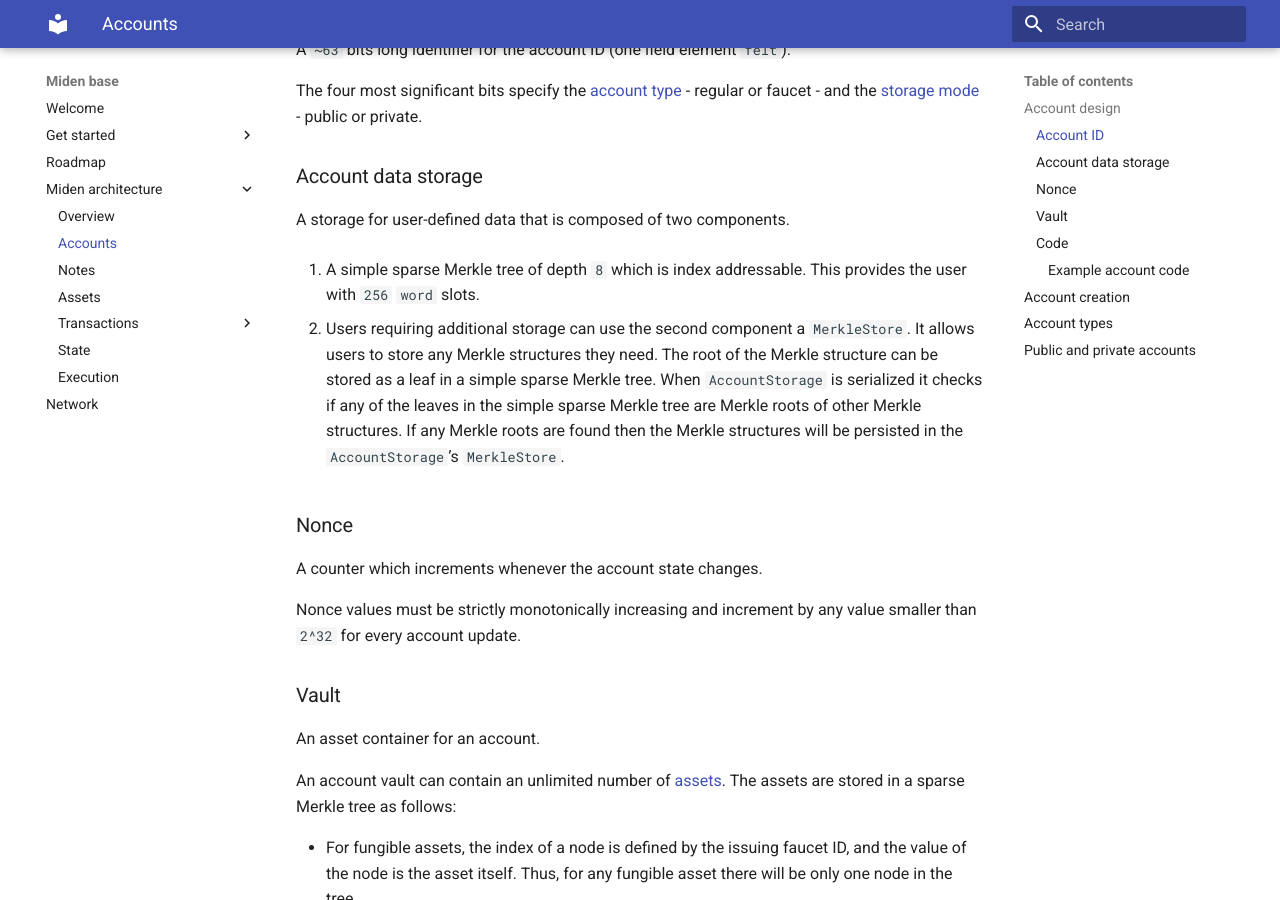
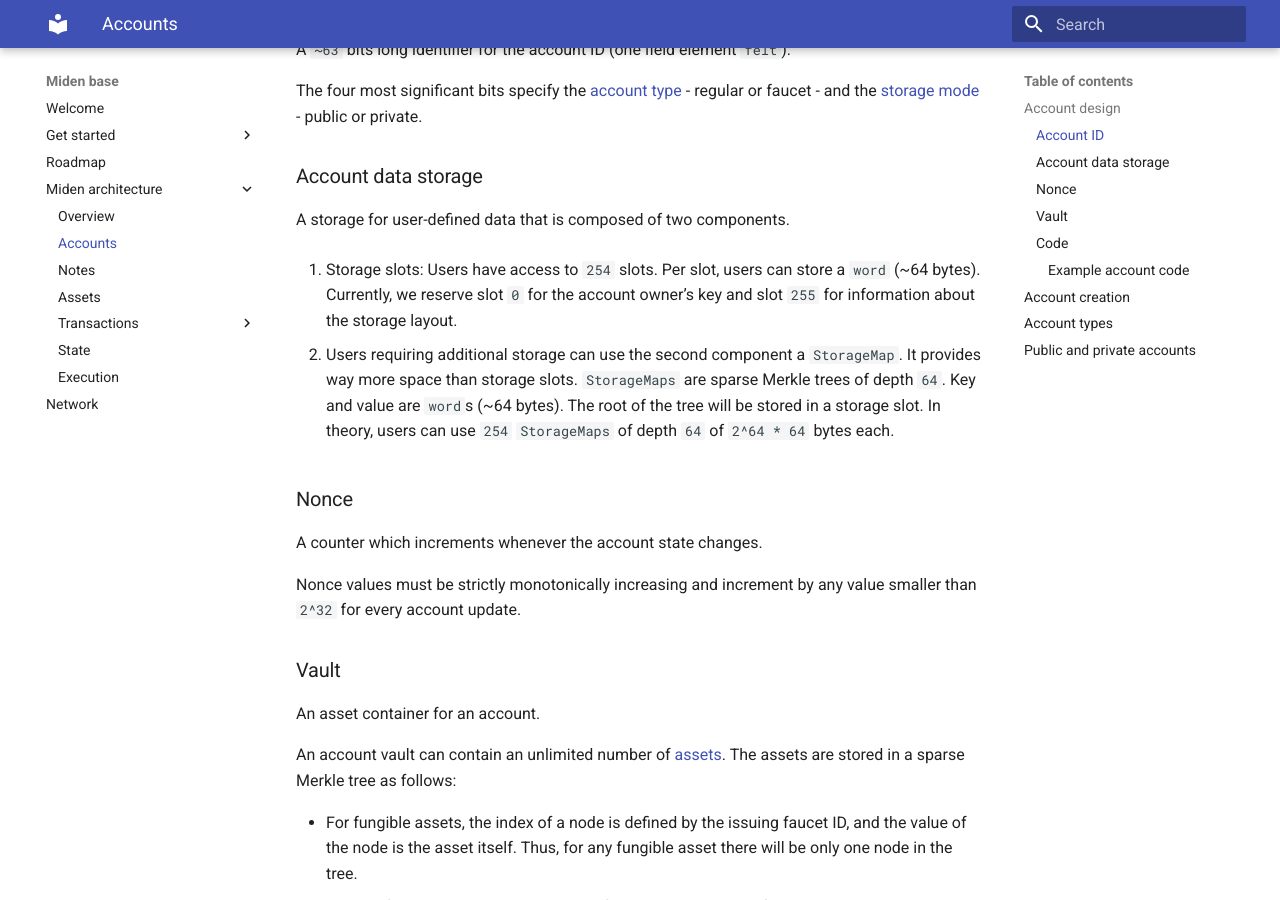
Before and after one commit to 0xPolygonMiden/miden-base, an MkDocs documentation site: the page built from docs/architecture/accounts.md, in a window 1280 px wide and 900 px high, scrolled down 776 px. Built offline with MkDocs 1.6.1 and Material for MkDocs 9.7.7, drawn with Linux system fonts in a browser that asks for light colours.

Commit message:
docs: adding StorageMaps to the docs

```diff
--- a/docs/architecture/accounts.md
+++ b/docs/architecture/accounts.md
@@ -29,9 +29,9 @@ The four most significant bits specify the [account type](#account-types) - regu
 
 A storage for user-defined data that is composed of two components.
 
-1. A simple sparse Merkle tree of depth `8` which is index addressable. This provides the user with `256` `word` slots.
+1. Storage slots: Users have access to `254` slots. Per slot, users can store a `word` (~64 bytes). Currently, we reserve slot `0` for the account owner's key and slot `255` for information about the storage layout.
 
-2. Users requiring additional storage can use the second component a `MerkleStore`. It allows users to store any Merkle structures they need. The root of the Merkle structure can be stored as a leaf in a simple sparse Merkle tree. When `AccountStorage` is serialized it checks if any of the leaves in the simple sparse Merkle tree are Merkle roots of other Merkle structures. If any Merkle roots are found then the Merkle structures will be persisted in the `AccountStorage`'s `MerkleStore`.
+2. Users requiring additional storage can use the second component a `StorageMap`. It provides way more space than storage slots. `StorageMaps` are sparse Merkle trees of depth `64`. Key and value are `word`s (~64 bytes). The root of the tree will be stored in a storage slot. In theory, users can use `254` `StorageMaps` of depth `64` of `2^64 * 64` bytes each.
 
 ### Nonce
 
```
